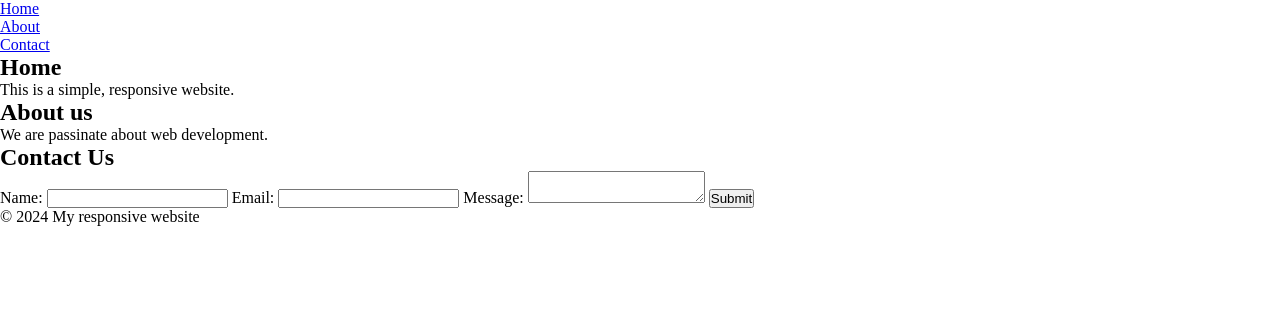
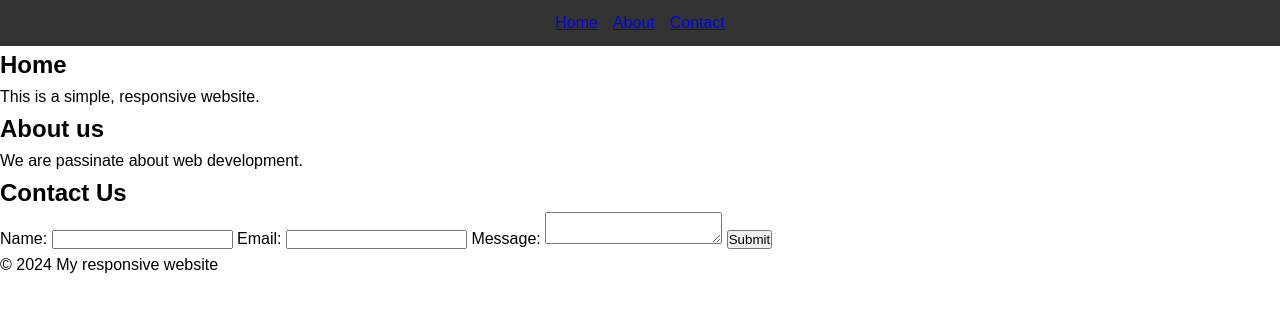
Before and after one commit to mwambao/proj1-my-responsive-website, a plain HTML site: page index.html in a window 1280 px wide. Drawn offline with Linux system fonts and the light colour scheme.

Commit message:
html and css

```diff
--- a/styles.css
+++ b/styles.css
@@ -1,4 +1,4 @@
-/* CSS BOX model mneunics:  “Mothers bake perfect cookies” – Margin, Border, Padding, Content.*/
+/* CSS BOX model mneunics:  “Mothers Bake Perfect Cookies” – Margin, Border, Padding, Content.*/
 
 
 /* General reset to ensure consistency across different browsers. */
@@ -7,3 +7,26 @@
     padding: 0; /* Reset all padding */
     box-sizing: border-box; /* Include padding and border in the element's width and height */
 }
+
+/*body styling*/
+body {
+    font-family: Arial, sans-serif;
+    line-height: 1.6;
+}
+
+/* Header section styling*/
+header {
+    background: #333; /* Set the background color of the header to a dark gray */
+    color: #fff; /* Set the text color of the header to white for better contrast */
+    padding: 10px 0; /* Add vertical and horizontal padding to create spacing within the header */
+}
+
+
+/* Navigation menu styling*/
+nav ul {
+    list-style: none; /* remove default styling (bullets) */
+    display: flex; /* arrange items in a flexible horizontal row*/
+    justify-content: center; /* center the items horizontally withing the navigation bar*/
+    gap: 15px; /* add space between list items*/
+
+}
```
